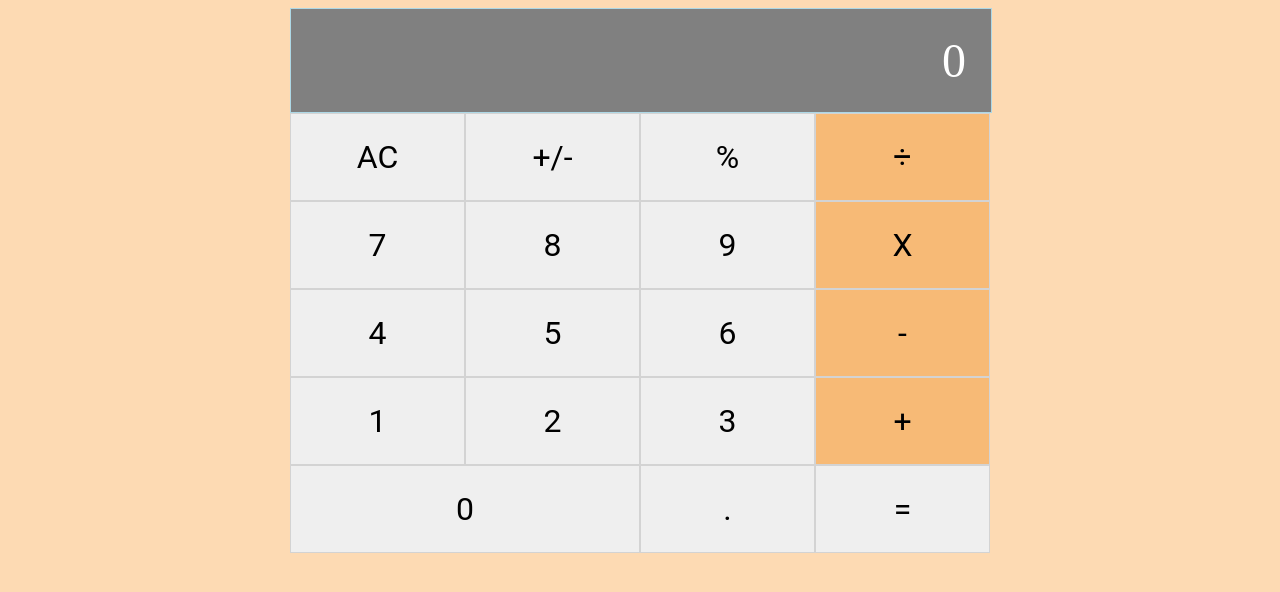
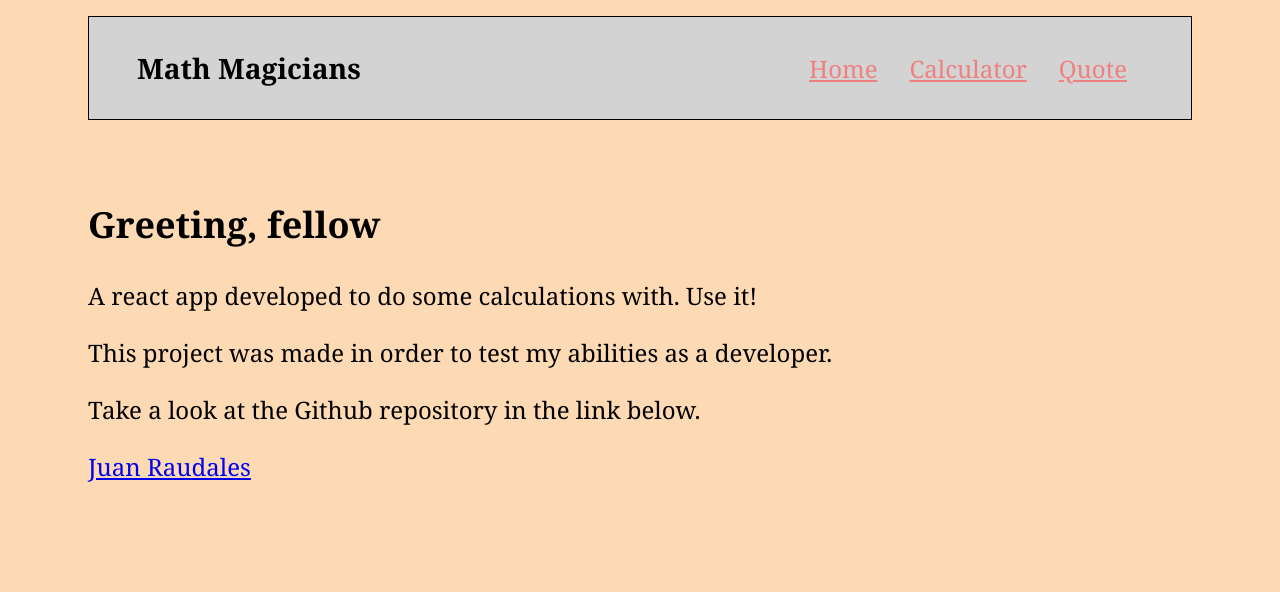
Before and after one commit to Jarfsoft/react_calculator, a React (Create React App) app: page / in a window 1280 px wide. Shown: the top 592 px of the page. Built offline with nearby package versions, Linux system fonts and the light colour scheme.

Commit message:
Implement routes with different pages

```diff
--- a/package.json
+++ b/package.json
@@ -11,8 +11,9 @@
     "@testing-library/user-event": "^12.8.3",
     "big.js": "^5.2.2",
     "prop-types": "^15.7.2",
-    "react": "^17.0.2",
+    "react": "^17.0.x",
     "react-dom": "^17.0.2",
+    "react-router-dom": "^5.2.0",
     "react-scripts": "4.0.3",
     "web-vitals": "^1.1.2"
   },
--- /dev/null
+++ b/src/Components/Home.css
@@ -0,0 +1,5 @@
+.quote {
+  margin: 5rem;
+  font-size: 1.5rem;
+  font-family: Cambria, Cochin, Georgia, Times, 'Times New Roman', serif;
+}
--- /dev/null
+++ b/src/Components/Home.js
@@ -0,0 +1,15 @@
+import React from 'react';
+
+import './Home.css';
+
+const Home = () => (
+  <div className="quote">
+    <h2>Greeting, fellow</h2>
+    <p>A react app developed to do some calculations with. Use it!</p>
+    <p>This project was made in order to test my abilities as a developer.</p>
+    <p>Take a look at the Github repository in the link below.</p>
+    <a href="https://github.com/Jarfsoft/react_calculator" target="_blank" rel="noreferrer">Juan Raudales</a>
+  </div>
+);
+
+export default Home;
--- /dev/null
+++ b/src/Components/Navbar.css
@@ -0,0 +1,24 @@
+.navbar {
+  display: flex;
+  align-items: center;
+  justify-content: space-between;
+  margin: 1rem 5rem;
+  font-size: 1.5rem;
+  font-family: Cambria, Cochin, Georgia, Times, 'Times New Roman', serif;
+  border: 1px solid black;
+  background-color: lightgray;
+}
+
+.title {
+  margin: 0.25rem 3rem;
+}
+
+.links {
+  display: flex;
+  margin: 0.1rem 3rem;
+}
+
+.btn-link {
+  margin: 1rem 1rem;
+  color: lightcoral;
+}
--- /dev/null
+++ b/src/Components/Navbar.js
@@ -0,0 +1,21 @@
+import React from 'react';
+import { Link } from 'react-router-dom';
+
+import './Navbar.css';
+
+const Navbar = () => (
+  <main className="navbar">
+    <div className="title">
+      <h3>Math Magicians</h3>
+    </div>
+    <div className="links">
+      <Link to="/" className="btn-link">Home </Link>
+      <br />
+      <Link to="/app" className="btn-link">Calculator </Link>
+      <br />
+      <Link to="/quote" className="btn-link">Quote</Link>
+    </div>
+  </main>
+);
+
+export default Navbar;
--- /dev/null
+++ b/src/Components/Quote.css
@@ -0,0 +1,5 @@
+.quote {
+  margin: 5rem;
+  font-size: 1.5rem;
+  font-family: Cambria, Cochin, Georgia, Times, 'Times New Roman', serif;
+}
--- /dev/null
+++ b/src/Components/Quote.js
@@ -0,0 +1,16 @@
+import React from 'react';
+
+import './Quote.css';
+
+const Quote = () => (
+  <section className="quote">
+    <h3>Quote of the day</h3>
+    <strong>
+      <p>Mathematics is not about number, equations, computations or algorithms:</p>
+      <p>is about understading.</p>
+    </strong>
+    <span> - William Paul Thurston.</span>
+  </section>
+);
+
+export default Quote;
--- /dev/null
+++ b/src/Routes.js
@@ -0,0 +1,19 @@
+import React from 'react';
+import { BrowserRouter, Switch, Route } from 'react-router-dom';
+import Home from './Components/Home';
+import App from './Components/App';
+import Quote from './Components/Quote';
+import Navbar from './Components/Navbar';
+
+const Routes = () => (
+  <BrowserRouter>
+    <Navbar />
+    <Switch>
+      <Route path="/" exact component={Home} />
+      <Route path="/app" component={App} />
+      <Route path="/quote" component={Quote} />
+    </Switch>
+  </BrowserRouter>
+);
+
+export default Routes;
--- a/src/index.js
+++ b/src/index.js
@@ -1,12 +1,12 @@
 import React from 'react';
 import ReactDOM from 'react-dom';
 import './index.css';
-import App from './Components/App';
+import Routes from './Routes';
 import reportWebVitals from './reportWebVitals';
 
 ReactDOM.render(
   <React.StrictMode>
-    <App />
+    <Routes />
   </React.StrictMode>,
   document.getElementById('root'),
 );
```
Also changed, not shown: 1 other file (tests, documents, lock files or other folders).
